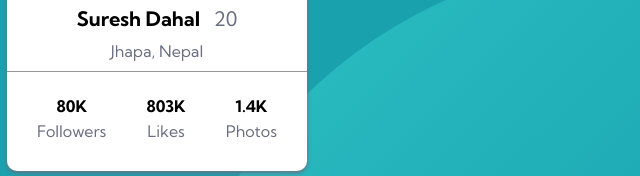
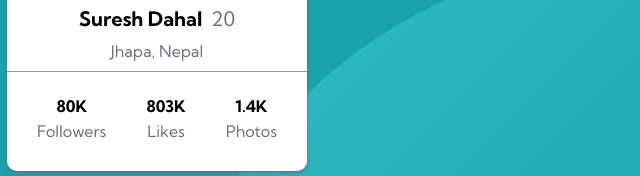
Before and after one commit to coderSuresh/profile-card, a plain HTML site: page index.html in a window 1280 px wide. Shown: the part 404-580 px from the top of the page, 483-1123 px from the left. Drawn offline with Linux system fonts and the light colour scheme.

Commit message:
Add files via upload

```diff
--- a/index.html
+++ b/index.html
@@ -20,7 +20,7 @@
         <div class="container">
             <div class="top"></div>
             <img id="profile" src="images/pp.jpg" alt="User profile picture">
-            <div class="name">Suresh Dahal &nbsp; <span class="gray"> 20 </span>
+            <div class="name"><h1>Suresh Dahal&nbsp; <span class="gray"> 20 </span></h1>
                 <p class="country gray">Jhapa, Nepal</p>
             </div>
 
--- a/style.css
+++ b/style.css
@@ -48,7 +48,7 @@ img {
     margin-top: -4.6rem;
 }
 
-.name {
+.name, h1 {
     font-size: 20px;
     font-weight: 700;
     text-align: center;
```
